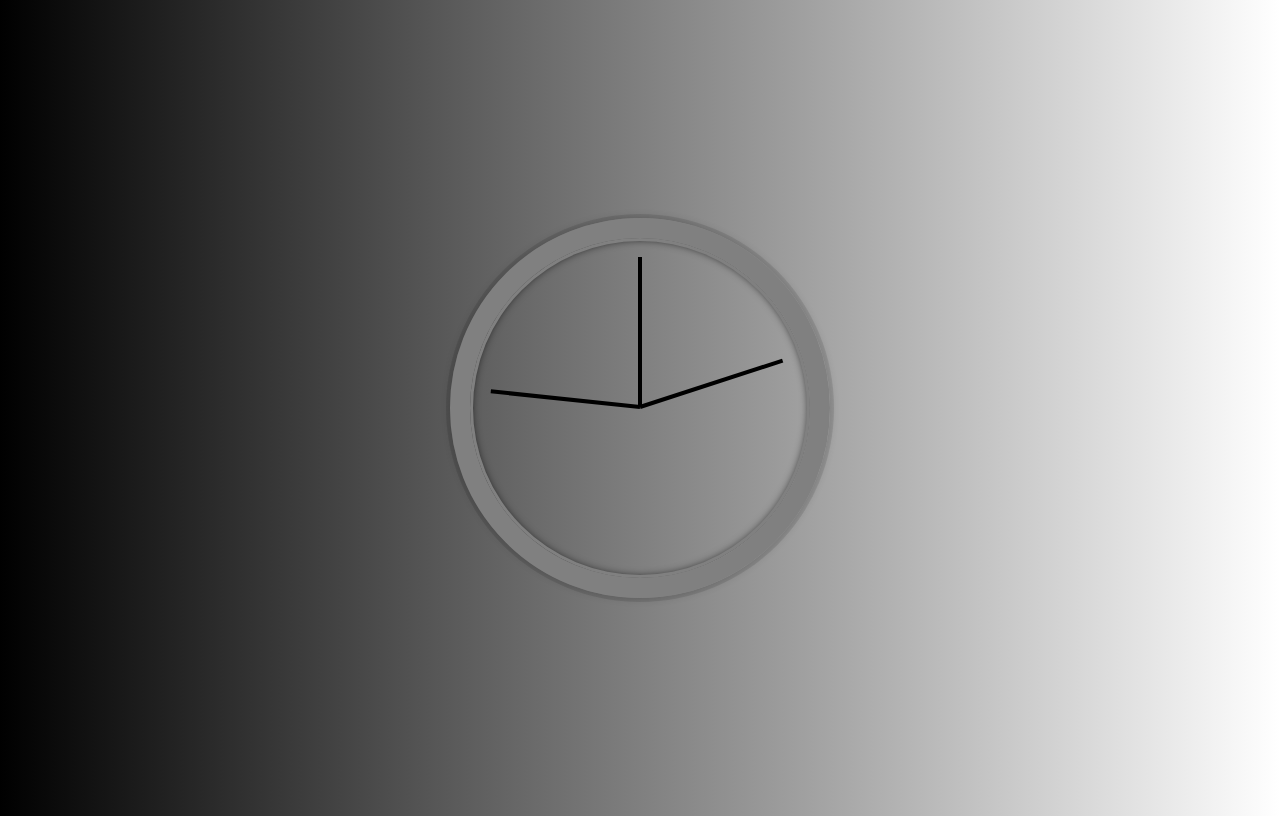
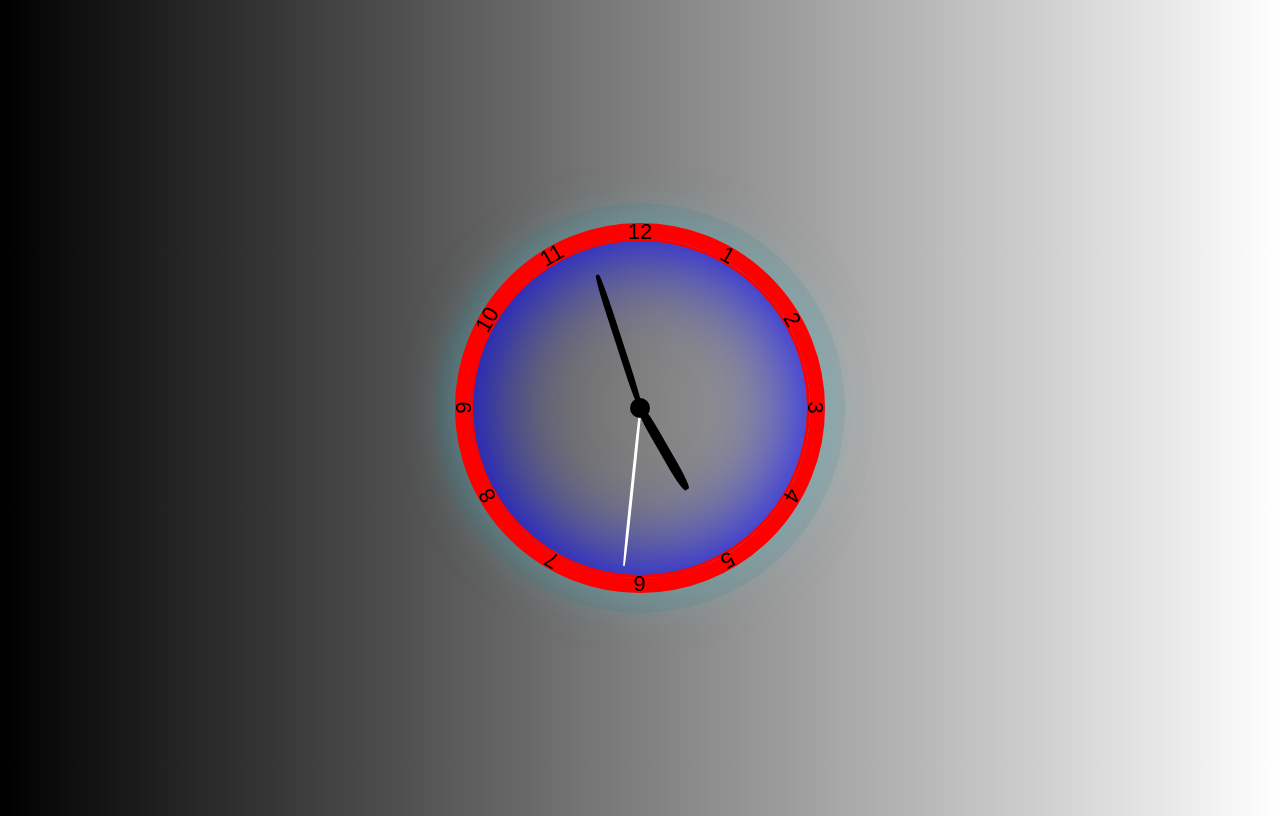
Before and after one commit to VitorMScolari/JS-Clock, a plain HTML site: page index.html in a window 1280 px wide. Drawn offline with Linux system fonts and the light colour scheme.

Commit message:
finish styling

```diff
--- a/index.html
+++ b/index.html
@@ -15,6 +15,21 @@
             <div class="hand hour-hand"></div>
             <div class="hand min-hand"></div>
             <div class="hand second-hand"></div>
+
+
+            <div class="number number1">1</div>
+            <div class="number number2">2</div>
+            <div class="number number3">3</div>
+            <div class="number number4">4</div>
+            <div class="number number5">5</div>
+            <div class="number number6">6</div>
+            <div class="number number7">7</div>
+            <div class="number number8">8</div>
+            <div class="number number9">9</div>
+            <div class="number number10">10</div>
+            <div class="number number11">11</div>
+            <div class="number number12">12</div>
+
         </div>
     </div>
 
--- a/script.js
+++ b/script.js
@@ -13,7 +13,7 @@ function setDate() {
     minHand.style.transform = `rotate(${minuteDegrees}deg)`;
 
     const hours = now.getHours();
-    const hourDegrees = ((mins/12)*360) + 90;
+    const hourDegrees = ((hours/12)*360) + 90;
     hourHand.style.transform = `rotate(${hourDegrees}deg)`;
 }
 
--- a/style.css
+++ b/style.css
@@ -12,60 +12,113 @@ body {
     align-items: center;
     min-height: 100vh;
     font-size: 2rem;
+    overflow: hidden;
 }
 
 .clock {
+    display: flex;
+    justify-content: center;
+    align-items: center;
     height: 30rem;
     width: 30rem;
     background-color: none;
-    border: 20px solid grey;
+    border: 15px solid red;
     border-radius: 50%;
     margin: 50px auto;
     position: relative;
     padding: 2rem;
     box-shadow:
-    0 0 0px 4px rgba(0,0,0,0.1),
-    inset 0 0 0 3px grey,
-    inset 0 0 10px black,
-    0 0 10px rgba(0,0,0,0.2);
+    0 0 0px 20px rgba(11, 114, 139, 0.1),
+    inset 0 0 0 3px rgb(252, 0, 0),
+    inset 0 0 100px blue,
+    0 0 50px rgba(116, 201, 212, 0.5);
 }
 
 .clock-face {
-    position: relative;
-    width: 100%;
-    height: 100%;
-    transform: translateY(-3px);
+    display: flex;
+    justify-content: center;
+    align-items: center;
+    --rotation: 0;
+    position: absolute;
+    width: 111%;
+    height: 111%;
 }
 
 .hand {
+    position: absolute;
+    justify-content: center;
+    align-items: center;
     width: 50%;
     height: 4px;
     background: black;
+    border-radius: 30%;
     position: absolute;
     top: 50%;
-    transform-origin: 100%;
     transform: rotate(90deg);
+    transform-origin: top;
     transition: all 0.05s;
     transition-timing-function: cubic-bezier(0.075, 0.82, 0.165, 1);
+    z-index: 10;
+    transform: translateX(-50%) rotate(calc(var(--rotation) * 1deg));
 }
-/*
+
+.clock::after {
+    content: '';
+    position: absolute;
+    background-color: black;
+    z-index: 11;
+    width: 20px;
+    height: 20px;
+    top: 50%;
+    left: 50%;
+    transform: translate(-50%, -50%);
+    border-radius: 50%;
+}
+
+.number {
+    --rotation: 0;
+    position: absolute;
+    justify-content: center;
+    align-items: center;
+    width: 100%;
+    height: 100%;
+    text-align: center;
+    transform: rotate(var(--rotation));
+    color: black;
+    font-size: 22px;
+    font-family: sans-serif;
+}
+
+.number1 { --rotation: 30deg; }
+.number2 { --rotation: 60deg; }
+.number3 { --rotation: 90deg; }
+.number4 { --rotation: 120deg; }
+.number5 { --rotation: 150deg; }
+.number6 { --rotation: 180deg; }
+.number7 { --rotation: 210deg; }
+.number8 { --rotation: 240deg; }
+.number9 { --rotation: 270deg; }
+.number10 { --rotation: 300deg; }
+.number11 { --rotation: 330deg; }
+.number12 { --rotation: 360deg; }
+
+
+
 
 .min-hand {
-    display: flex;
-    justify-content: center;
-    width: 80px;
+    width: 7px;
+    height: 37%;
+    background-color: black;
 }
 
 .second-hand {
-    display: flex;
-    justify-content: center;
-    width: 30px;
-    position: relative;
+    width: 3px;
+    height: 42%;
+    background-color: white;
 }
 
 .hour-hand {
-    display: flex;
-    justify-content: center;
+    width: 10px;
+    height: 25%;
+    background-color: black;
 }
-
-*/
```
